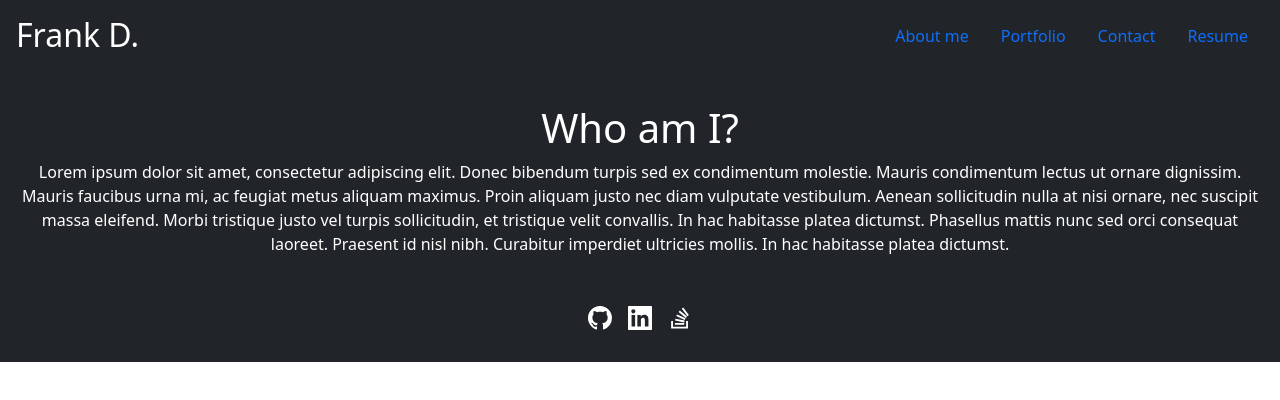
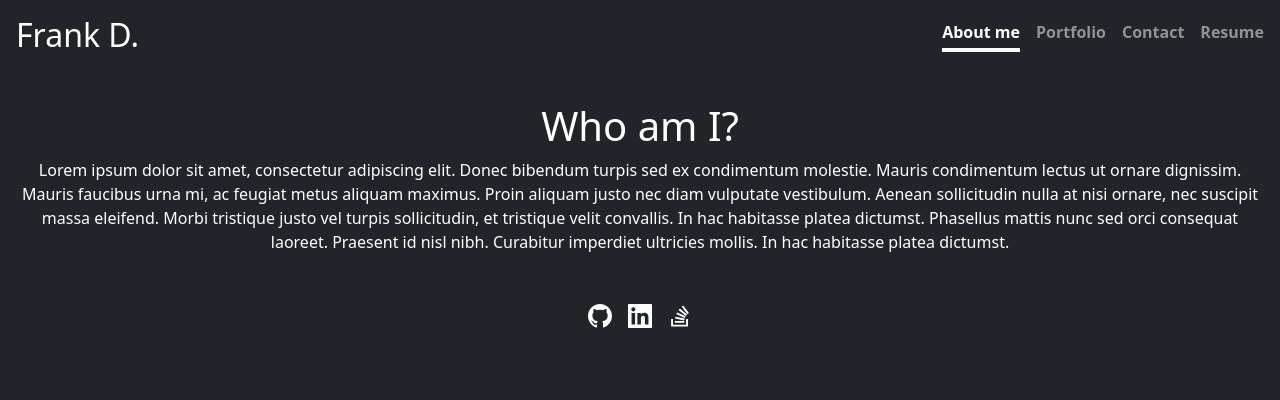
Before and after one commit to DragoonKite/spa-portfolio, a React (Create React App) app: page / in a window 1280 px wide. Shown: the top 400 px of the page. Built offline with nearby package versions, Linux system fonts and the light colour scheme.

Commit message:
remove color change on links when hovered

```diff
--- a/public/index.html
+++ b/public/index.html
@@ -32,7 +32,7 @@
     -->
     <title>React App</title>
   </head>
-  <body>
+  <body class="d-flex h-100 text-center text-white bg-dark">
     <noscript>You need to enable JavaScript to run this app.</noscript>
     <div id="root"></div>
     <!--
--- a/src/App.css
+++ b/src/App.css
@@ -40,3 +40,32 @@
 a, a:hover, a:focus {
   text-decoration: none;
 }
+
+a.unlink {
+  color: inherit;
+}
+a.unlink:hover {
+  color: inherit;
+}
+
+.nav-masthead .nav-link {
+  padding: .25rem 0;
+  font-weight: 700;
+  color: rgba(255, 255, 255, .5);
+  background-color: transparent;
+  border-bottom: .25rem solid transparent;
+}
+
+.nav-masthead .nav-link:hover,
+.nav-masthead .nav-link:focus {
+  border-bottom-color: rgba(255, 255, 255, .25);
+}
+
+.nav-masthead .nav-link + .nav-link {
+  margin-left: 1rem;
+}
+
+.nav-masthead .active {
+  color: #fff;
+  border-bottom-color: #fff;
+}
--- a/src/App.js
+++ b/src/App.js
@@ -7,7 +7,6 @@ import 'bootstrap/dist/css/bootstrap.min.css';
 
 function App() {
   return (
-    <div className="d-flex h-100 text-center text-white bg-dark">
     <div className='cover-container d-flex w-100 h-100 p-3 mx-auto flex-column'>
       <Header></Header>
       <main>
@@ -22,7 +21,6 @@ function App() {
       </main>
       <Footer></Footer>
     </div>
-    </div>
   );
 }
 
--- a/src/components/Nav/index.js
+++ b/src/components/Nav/index.js
@@ -3,10 +3,10 @@ import React from 'react';
 function Nav(props){
     return(
         <nav className='nav nav-masthead justify-content-center float-md-end'>
-            <a data-testid="about" className="nav-link active" aria-current='page' href="#about">About me</a>
-            <a data-testid="portfolio" className="nav-link" href="#portfolio">Portfolio</a>
-            <a data-testid="contact" className="nav-link" href="#contact">Contact</a>
-            <a data-testid="resume" className="nav-link" href="#resume">Resume</a>
+            <a data-testid="about" className="nav-link active unlink" aria-current='page' href="#about">About me</a>
+            <a data-testid="portfolio" className="nav-link unlink" href="#portfolio">Portfolio</a>
+            <a data-testid="contact" className="nav-link unlink" href="#contact">Contact</a>
+            <a data-testid="resume" className="nav-link unlink" href="#resume">Resume</a>
         </nav>
     );
 };
```
Lines whose indentation alone changed are shown as unchanged.
